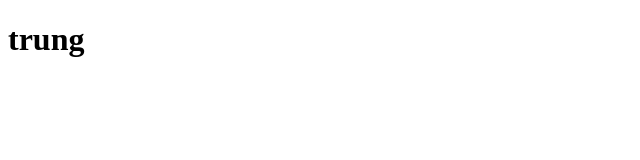
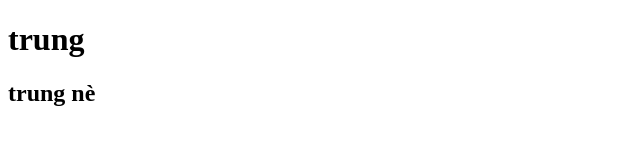
Before and after one commit to trungksc/literate-robot, a plain HTML site: page index.html in a window 1280 px wide. Shown: the whole page, without its empty margins (0-640 px from the left). Drawn offline with Linux system fonts and the light colour scheme.

Commit message:
sửa đổi lần 2

```diff
--- a/index.html
+++ b/index.html
@@ -7,5 +7,6 @@
   </head>
   <body>
     <h1>trung</h1>
+    <h2>trung nè</h2>
   </body>
 </html>
```
